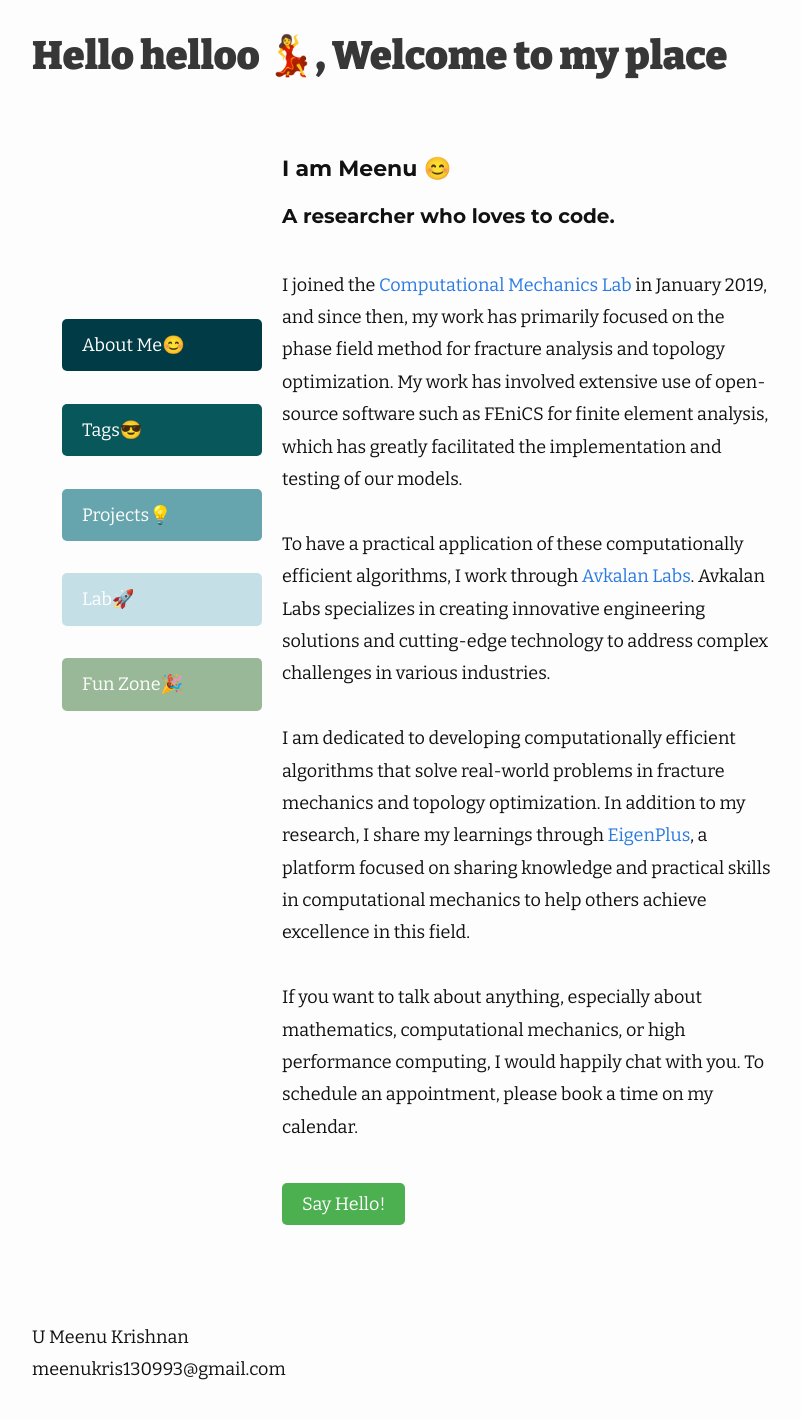
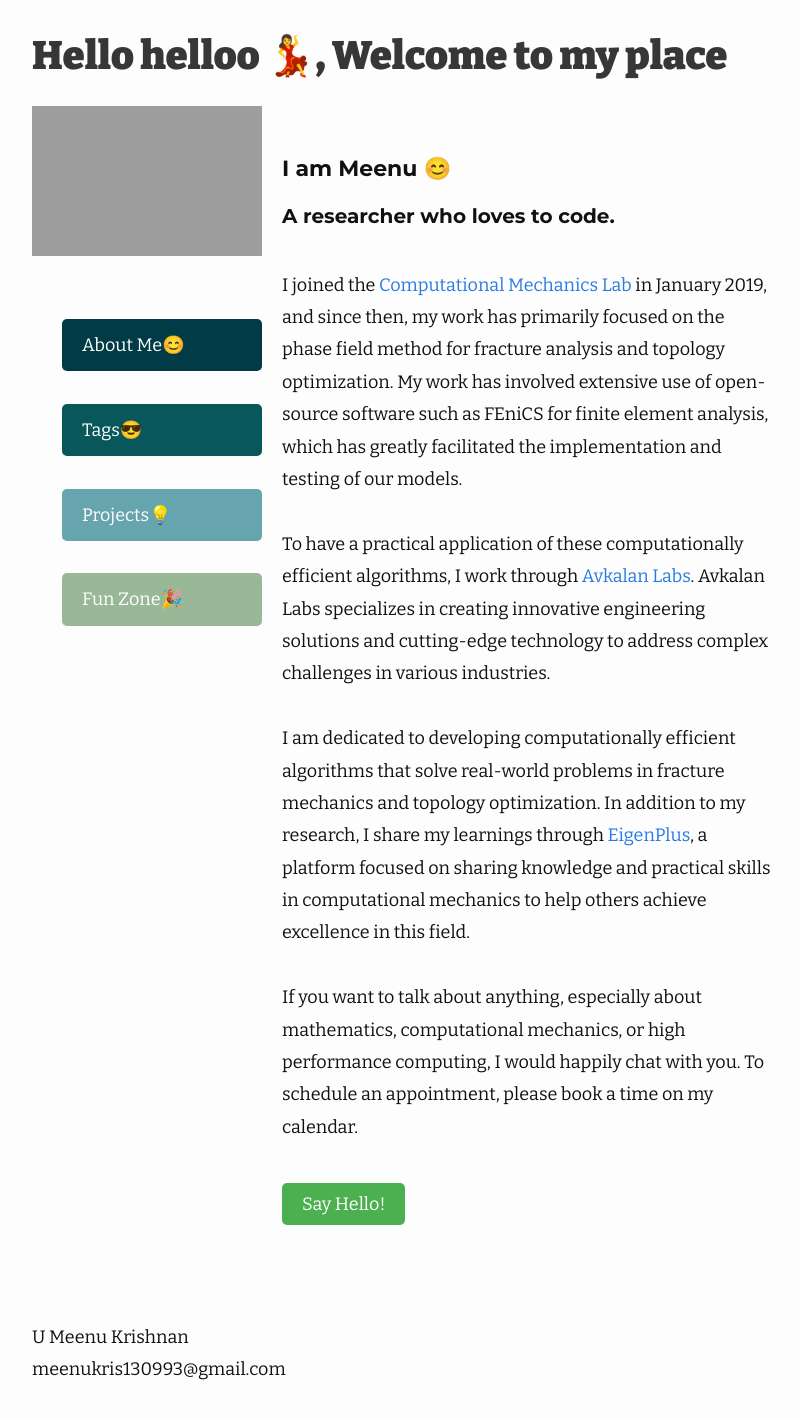
Before and after one commit to umeenukrishnan/umeenukrishnan.github.io, a Jekyll site: the page built from index.markdown, in a window 1280 px wide. Shown: the whole page, without its empty margins (238-1039 px from the left). Built offline with Jekyll 4.4.1, drawn with Linux system fonts in a browser that asks for light colours.

Commit message:
Update home.html

```diff
--- a/_layouts/home.html
+++ b/_layouts/home.html
@@ -18,7 +18,6 @@ layout: default
           <li style="margin-bottom: 5px;"><a class="link" href="{{ site.url }}/about" style="background-color: #003B46; color: white; padding: 10px 20px; text-decoration: none; border-radius: 5px; display: block;">About Me😊</a></li>
           <li style="margin-bottom: 5px;"><a class="link" href="{{ site.url }}/tags" style="background-color: #07575B; color: white; padding: 10px 20px; text-decoration: none; border-radius: 5px; display: block;">Tags😎</a></li>
           <li style="margin-bottom: 5px;"><a class="link" href="{{ site.url }}/projects" style="background-color: #66A5AD; color: white; padding: 10px 20px; text-decoration: none; border-radius: 5px; display: block;">Projects💡</a></li>
-          <li style="margin-bottom: 5px;"><a class="link" href="https://computationalmechanics.in/author/meenu/" style="background-color: #C4DFE6; color: white; padding: 10px 20px; text-decoration: none; border-radius: 5px; display: block;">Lab🚀</a></li>
           <li style="margin-bottom: 5px;"><a class="link" href="{{ site.url }}/funzone" style="background-color: #99B898; color: white; padding: 10px 20px; text-decoration: none; border-radius: 5px; display: block;">Fun Zone🎉</a></li>
         </ul>
       </nav>
```
